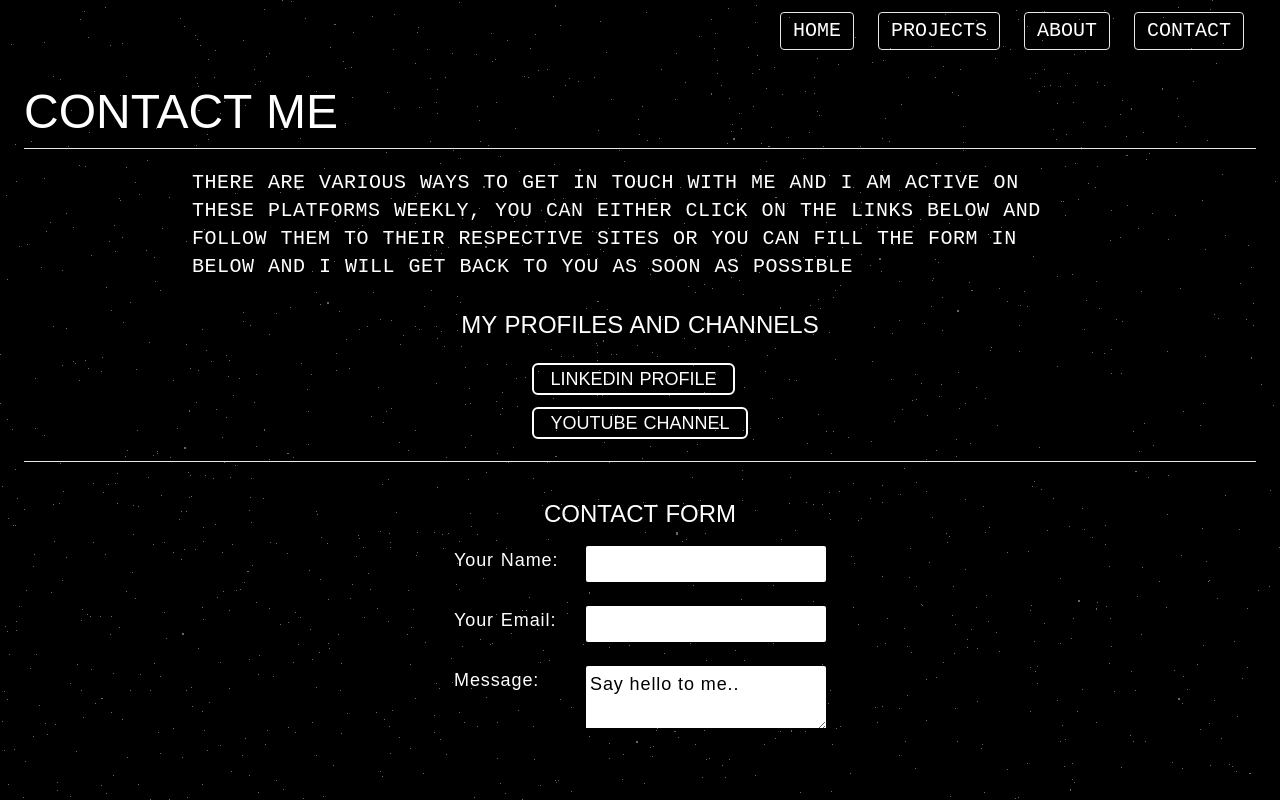
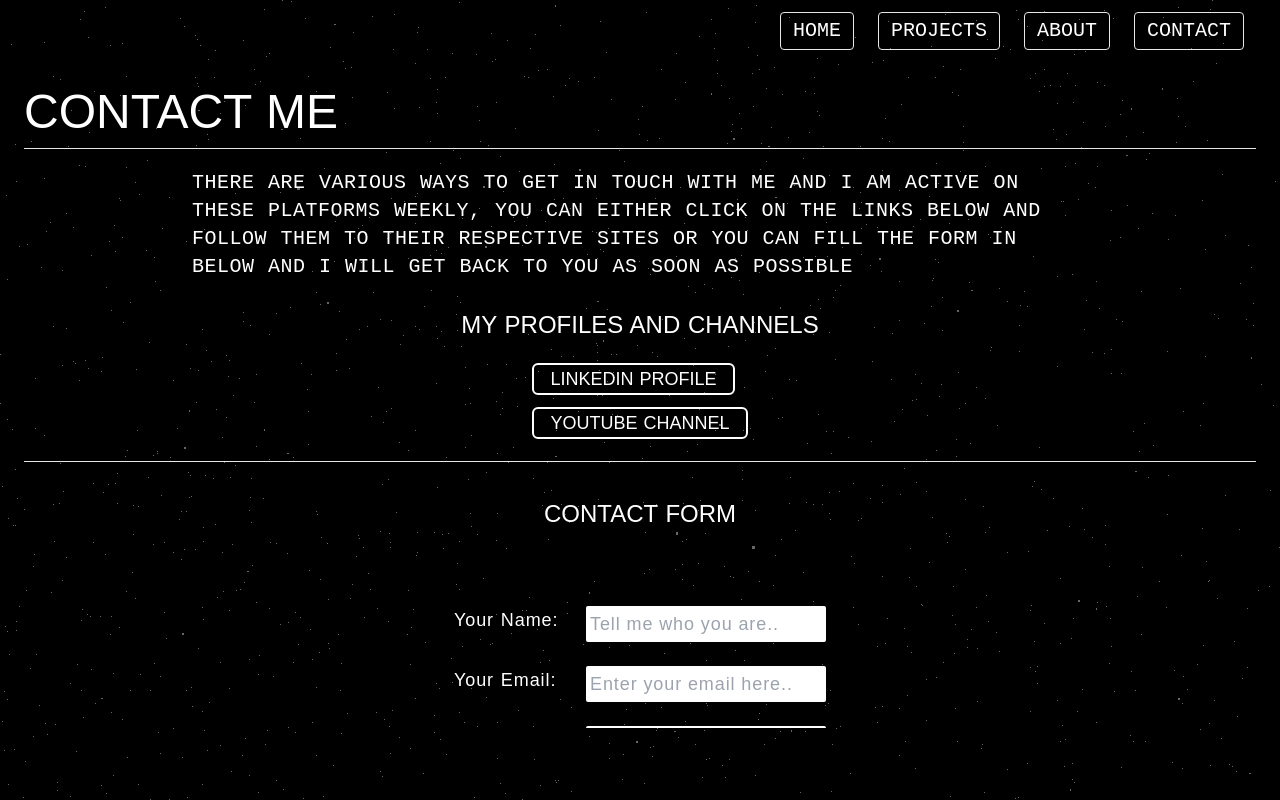
Before and after one commit to sir306/my-portfolio, a Nuxt app: page /contactme in a window 1280 px wide. Built offline with nearby package versions, Linux system fonts and the light colour scheme.

Commit message:
Update contactme.vue

```diff
--- a/pages/contactme.vue
+++ b/pages/contactme.vue
@@ -72,6 +72,7 @@
             method="POST"
             action="/contactmesuccess"
             data-netlify="true"
+            style="transform: translateY(60px)"
           >
             <input type="hidden" name="form-name" value="contact" />
             <label
@@ -83,6 +84,7 @@
               class="col-span-2 p-1 text-black text-sm rounded-sm md:text-lg font-exo2 tracking-wider"
               type="text"
               name="name"
+              placeholder="Tell me who you are.."
               required
             />
             <label
@@ -94,6 +96,7 @@
               class="col-span-2 p-1 text-black rounded-sm text-sm md:text-lg font-exo2 tracking-wider"
               type="email"
               name="email"
+              placeholder="Enter your email here.."
               required
             />
 
```
